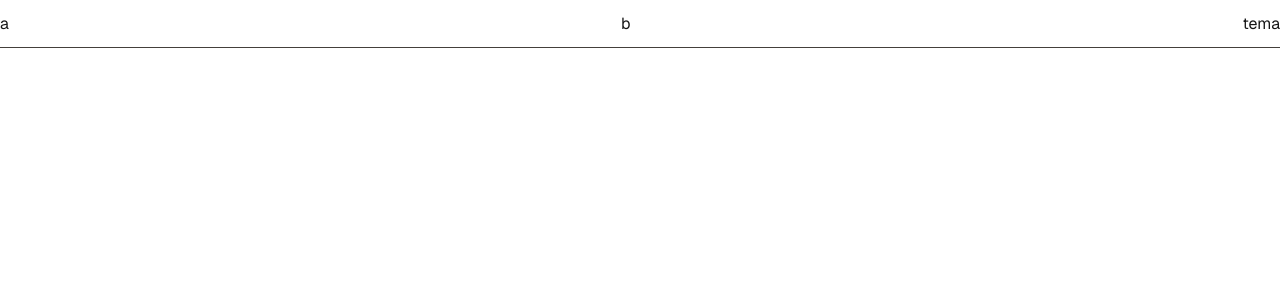
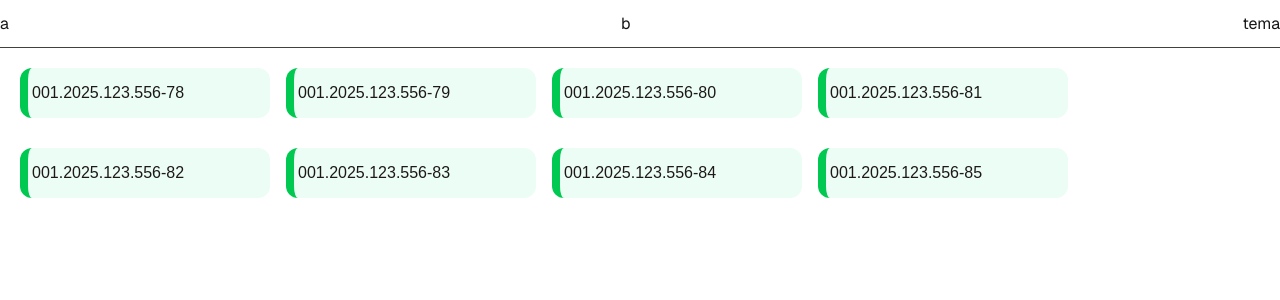
Before and after one commit to thauanb-dev/nextryx, a Next.js app: page / in a window 1280 px wide. Shown: the top 300 px of the page. Built offline with nearby package versions, Linux system fonts and the light colour scheme.

Commit message:
feat: Esqueleto do `ProcessList.tsx` e `ProcessItem.tsx`

```diff
--- /dev/null
+++ b/src/app/components/ProcessItem.tsx
@@ -0,0 +1,14 @@
+interface ProcessItemProps{
+    name : string
+}
+
+function ProcessItem({name}:ProcessItemProps){
+    return(
+            <div className="flex h-[50px] w-[250px] border-l-8 border-green-500 bg-emerald-50 text-stone-900 rounded-xl hover:shadow-neutral-300 hover:shadow-md  transition-all duration-300 cursor-pointer items-center p-1">
+                <p>{name}</p>
+            </div>
+
+    )
+}
+
+export default ProcessItem
--- /dev/null
+++ b/src/app/components/ProcessList.tsx
@@ -0,0 +1,18 @@
+import ProcessItem from "./ProcessItem"
+
+function ProcessList(){
+    return(
+        <div className="m-3 flex flex-wrap  gap-4 min-w-[80vw] min-h-[20vh] p-2 ">
+            <ProcessItem name="001.2025.123.556-78"/>
+            <ProcessItem name="001.2025.123.556-79"/>
+            <ProcessItem name="001.2025.123.556-80"/>
+            <ProcessItem name="001.2025.123.556-81"/>
+            <ProcessItem name="001.2025.123.556-82"/>
+            <ProcessItem name="001.2025.123.556-83"/>
+            <ProcessItem name="001.2025.123.556-84"/>
+            <ProcessItem name="001.2025.123.556-85"/>
+        </div>
+    )
+}
+
+export default ProcessList
--- a/src/app/page.tsx
+++ b/src/app/page.tsx
@@ -1,7 +1,11 @@
 import Navbar from "./components/Navbar";
+import ProcessList from "./components/ProcessList";
 
 export default function Home() {
   return (
-    <Navbar/>
+    <>
+      <Navbar/>
+      <ProcessList/>
+    </>
   );
 }
```
